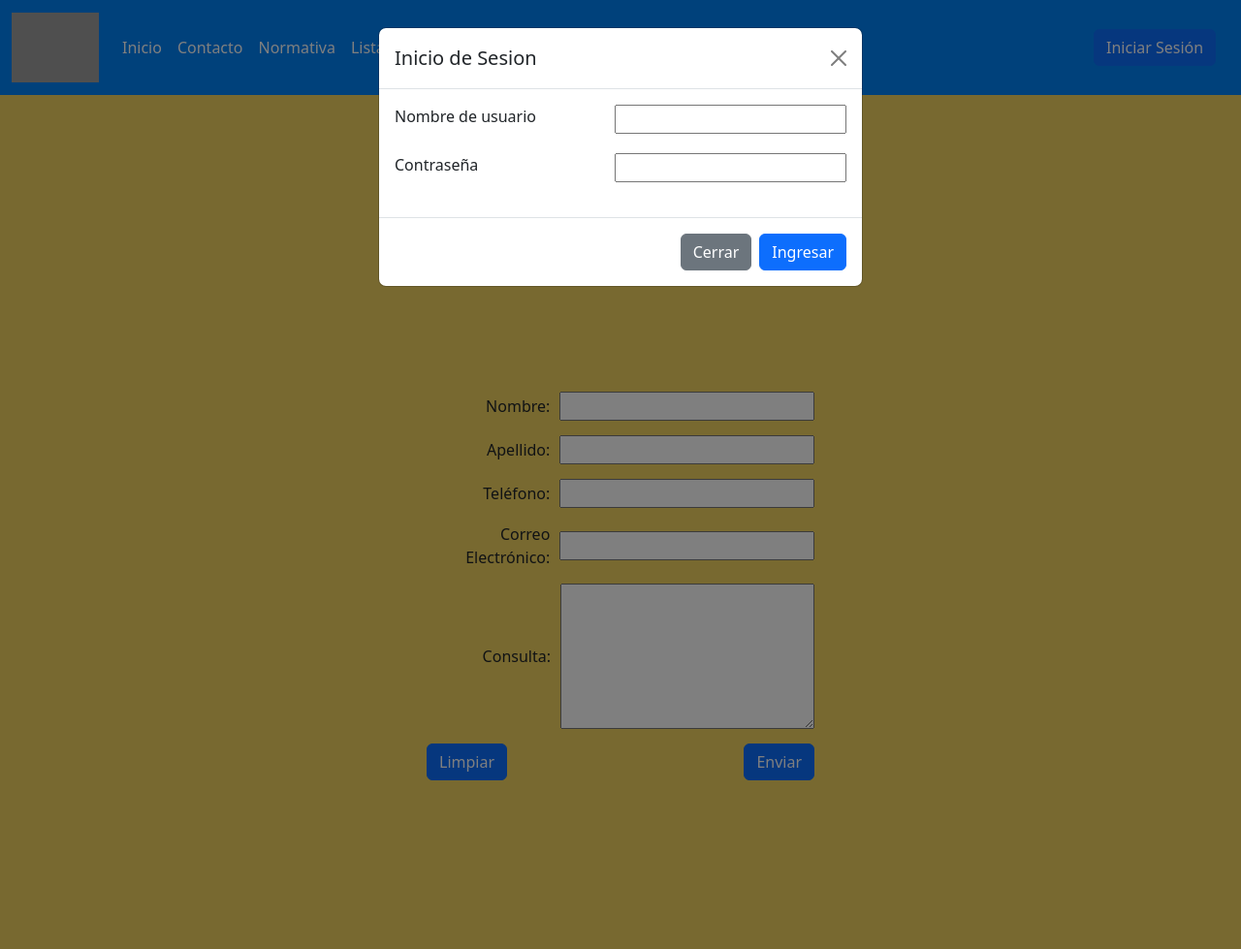
After one commit to Saesres/ProyectoCumbres, a Django app: template SitioWeb/templates/paginas/Contacto.html in a window 1280 px wide, after a click on "Iniciar Sesión". The commit adds this page. Shown: the top 979 px of the page at 97% size. Run offline with Django 4.2, Linux system fonts and the light colour scheme; the template is opened without the code that fills it, so the values that code supplies are empty; grey boxes are pictures that could not be loaded.

Commit message:
new file:   SitioWeb/templates/paginas/Contacto.html

```diff
--- /dev/null
+++ b/SitioWeb/templates/paginas/Contacto.html
@@ -0,0 +1,189 @@
+<!DOCTYPE html>
+<html lang="en">
+<head>
+ <title>Contacto</title>
+ <link rel="icon" href="/Images/Logo.png" type="image/x-icon">
+ <meta charset="utf-8">
+ <meta name="viewport" content="width=device-width, initial-scale=1">
+ <link href="https://cdn.jsdelivr.net/npm/bootstrap@5.3.3/dist/css/bootstrap.min.css" rel="stylesheet">
+ <script src="https://cdn.jsdelivr.net/npm/bootstrap@5.3.3/dist/js/bootstrap.bundle.min.js"></script>
+ <link rel="stylesheet" href="/style.css"/>
+ <style>
+    .container {
+        display: flex;
+        justify-content: center;
+        align-items: center;
+        height: 80vh;
+        flex-direction: column;
+    }
+
+    form {
+        width: 80%;
+        max-width: 400px;
+        margin-top: 100px;
+    }
+
+    #consulta {
+        width: 100%;
+        height: 150px;
+    }
+</style>
+</head>
+
+<body>
+    <nav class="navbar navbar-expand-lg navbar-custom">
+      <div class="container-fluid nav-bar-custom">
+        <a class="navbar-brand" href=""><img src="/Images/Logo.png" alt="Bootstrap" width="90" height="72"></a>
+        <button class="navbar-toggler" type="button" data-bs-toggle="collapse" data-bs-target="#navbarNavDropdown" aria-controls="navbarNavDropdown" aria-expanded="false" aria-label="Toggle navigation">
+          <span class="navbar-toggler-icon"></span>
+        </button>
+        <div class="collapse navbar-collapse" id="navbarNavDropdown">
+          <ul class="navbar-nav">
+            <li class="nav-item">
+              <a class="nav-link nav-item-custom" aria-current="page" href="/Index.html">Inicio</a>
+            </li>
+            <li class="nav-item">
+              <a class="nav-link  nav-item-custom" href="/Contacto.html">Contacto</a>
+            </li>
+            <li class="nav-item">
+              <a class="nav-link nav-item-custom" href="/normativaEjemplo.pdf"  target="_blank" rel="noopener noreferrer">Normativa</a>
+            </li>
+            <li class="nav-item dropdown">
+              <a class="nav-link dropdown-toggle nav-item-custom" href="#" role="button" data-bs-toggle="dropdown" aria-expanded="false">
+                Lista de útiles
+              </a>
+              <ul class="dropdown-menu">
+                <li><a class="dropdown-item" href="/listaEjemplo.pdf"  target="_blank" rel="noopener noreferrer">Medio Mayor</a></li>
+                <li><a class="dropdown-item" href="/listaEjemplo.pdf"  target="_blank" rel="noopener noreferrer">Pre-Kinder</a></li>
+                <li><a class="dropdown-item" href="/listaEjemplo.pdf"  target="_blank" rel="noopener noreferrer">Kinder</a></li>
+              </ul>
+            </li>
+          </ul>
+          <div class="right-item">
+            <button type="button" class="btn btn-primary" data-bs-toggle="modal" data-bs-target="#exampleModal">Iniciar Sesión</button>
+        </div>
+        </div>
+      </div>
+    </nav>
+    <main>
+    <div class="container">
+        <h2>Contáctanos</h2>
+        <form action="" method="" id="miFormulario" onsubmit="return validarConsulta()">
+          <div class="form-group">
+              <label for="nombre">Nombre:</label>
+              <input type="text" id="nombre" name="nombre" maxlength="25">
+          </div>
+
+          <div class="form-group">
+              <label for="apellido">Apellido:</label>
+              <input type="text" id="apellido" name="apellido" maxlength="25">
+          </div>
+
+          <div class="form-group">
+              <label for="telefono">Teléfono:</label>
+              <input type="tel" id="telefono" name="telefono" maxlength="9">
+          </div>
+
+          <div class="form-group">
+              <label for="correo">Correo Electrónico:</label>
+              <input type="email" id="correo" name="correo" maxlength="30">
+          </div>
+
+          <div class="form-group">
+              <label for="consulta">Consulta:</label>
+              <textarea id="consulta" name="consulta" rows="6" maxlength="250" ></textarea>
+          </div>
+          <div class="form-group">
+              <button type="button" onclick="limpiar_campos()" class="btn btn-primary">Limpiar</button>
+              <button type="submit" class="btn btn-primary">Enviar</button>
+          </div>
+      </form>
+    </div>
+    </main>
+    <footer>
+        <div class="FooterIzquierda">
+          <ul>
+            <li class="ListaFooter d-flex align-items-center">
+              <a href="https://api.whatsapp.com/send/?phone=56966967653&text=Hola%21+necesito+informaci%C3%B3n+sobre+este+Colegio&type=phone_number&app_absent=0" target="_blank" rel="noopener noreferrer">
+                <img src="/Images/whatsapp.png" alt="Whatsapp" class="IconFooter mr-2">
+              </a>
+              <a  href="https://api.whatsapp.com/send/?phone=56966967653&text=Hola%21+necesito+informaci%C3%B3n+sobre+este+Colegio&type=phone_number&app_absent=0"  target="_blank" rel="noopener noreferrer" class="TxtIcono">WhatsApp</a>
+            </li>
+            <li class="ListaFooter d-flex align-items-center">
+              <a href="https://www.facebook.com/escueladelenguajecumbresdeplacillavalparaiso/"  target="_blank" rel="noopener noreferrer" class="IconoFooter">
+                <img src="/Images/facebook.png" alt="Facebook" class="IconFooter mr-2">
+              </a>
+              <a  href="https://www.facebook.com/escueladelenguajecumbresdeplacillavalparaiso/"  target="_blank" rel="noopener noreferrer" class="TxtIcono">Facebook</a>
+            </li>
+            <li class="ListaFooter d-flex align-items-center">
+              <a href="https://www.instagram.com/cumbresdeplacillavalparaiso/"  target="_blank" rel="noopener noreferrer">
+                <img src="/Images/instagram.png" alt="Instagram" class="IconFooter mr-2">
+              </a>
+              <a  href="https://www.instagram.com/cumbresdeplacillavalparaiso/"  target="_blank" rel="noopener noreferrer" class="TxtIcono">Instagram</a>
+            </li>
+          </ul>
+        </div>
+
+            <div ID="FooterCentro">
+              <img src="/Images/letras-del-logo-logo.png">
+            </div>
+            <div ID="FooterDerecha" class="d-flex align-items-center">
+              <a href="https://maps.app.goo.gl/qd44qkzyeYCdrR2x8" target="_blank" rel="noopener noreferrer">
+                <img src="/Images/GoogleMaps.png" alt="GoogleMaps" class="IconFooter mr-2">
+              </a>
+              <a href="https://maps.app.goo.gl/qd44qkzyeYCdrR2x8" target="_blank" rel="noopener noreferrer" ID="TxtIconoD">Martínez Cruz 64, Valparaíso, Chile</a>
+            </div>
+
+
+        </footer>
+        <script src="https://code.jquery.com/jquery-3.7.1.min.js" integrity="sha256-/JqT3SQfawRcv/BIHPThkBvs0OEvtFFmqPF/lYI/Cxo=" crossorigin="anonymous"></script>
+        <script src="https://cdn.jsdelivr.net/npm/jquery-validation@1.19.5/dist/jquery.validate.min.js"></script>
+        <script src="/script.js"></script>
+
+
+
+
+<!-- modal inicio de sesion -->
+<div class="modal fade" id="exampleModal" tabindex="-1" aria-labelledby="exampleModalLabel" aria-hidden="true">
+  <div class="modal-dialog">
+    <div class="modal-content">
+      <div class="modal-header">
+        <h5 class="modal-title" id="exampleModalLabel">Inicio de Sesion</h5>
+        <button type="button" class="btn-close" data-bs-dismiss="modal" aria-label="Close"></button>
+      </div>
+      <div class="modal-body">
+        <div class="txtModal">
+            <label for="miTextboxNUsuario">Nombre de usuario</label>
+            <input type="text" id="miTextboxNUsuario" name="miTextboxNUsuario" value="">
+        </div>
+        <div class="txtModal">
+            <label for="TextboxContraseña">Contraseña</label>
+            <input type="password" id="TextboxContraseña" name="TextboxContraseña" value="">
+        </div>
+    </div>
+      <div class="modal-footer">
+        <button type="button" class="btn btn-secondary" data-bs-dismiss="modal">Cerrar</button>
+        <button type="button" class="btn btn-primary" onclick="validarInicioSesion()" >Ingresar</button>
+      </div>
+    </div>
+  </div>
+</div>
+
+<!--Modal Formulario Correcto -->
+<div class="modal fade" id="modalExito" tabindex="-1" aria-labelledby="modalExitoLabel" aria-hidden="true">
+  <div class="modal-dialog">
+    <div class="modal-content">
+      <div class="modal-header">
+        <h5 class="modal-title" id="modalExitoLabel">¡Formulario enviado con exito!</h5>
+        <button type="button" class="btn-close" data-bs-dismiss="modal" aria-label="Close"></button>
+      </div>
+      <div class="modal-body">
+        <div class="txtModal">
+            <label for="TextboxContraseña">Nos contactaremos con usted a la brevedad </label>
+        </div>
+    </div>
+    </div>
+  </div>
+</div>
+</body>
+</html>
--- a/SitioWeb/templates/paginas/index.html
+++ b/SitioWeb/templates/paginas/index.html
@@ -23,7 +23,7 @@
               <a class="nav-link nav-item-custom" aria-current="page" href="/Index.html">Inicio</a>
             </li>
             <li class="nav-item">
-              <a class="nav-link  nav-item-custom" href="/Contacto.html">Contacto</a>
+              <a class="nav-link  nav-item-custom" href="templates/Contacto.html">Contacto</a>
             </li>
             <li class="nav-item">
               <a class="nav-link nav-item-custom" href="/normativaEjemplo.pdf"  target="_blank" rel="noopener noreferrer">Normativa</a>
```
